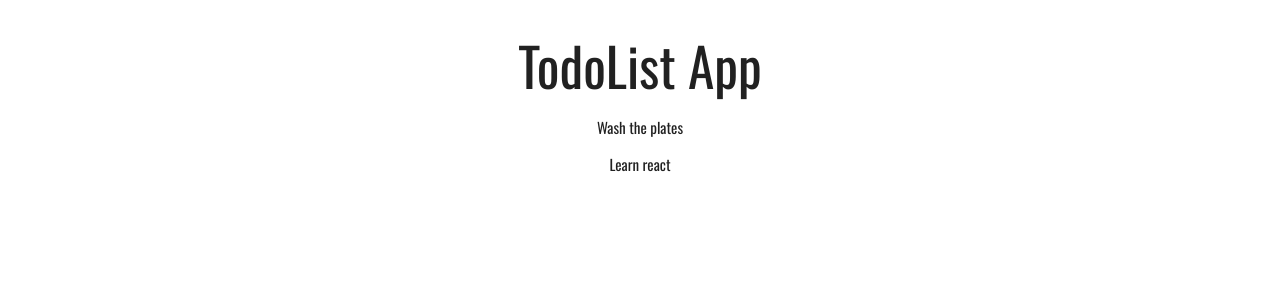
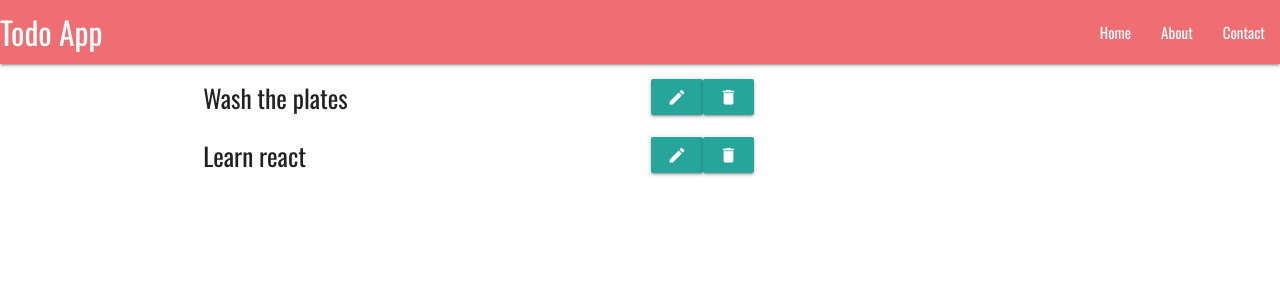
Before and after one commit to adewale2018/todolist-app, a React (Create React App) app: page / in a window 1280 px wide. Shown: the top 300 px of the page. Built offline with nearby package versions, Linux system fonts and the light colour scheme.

Commit message:
Add header component

```diff
--- a/src/components/App.js
+++ b/src/components/App.js
@@ -1,12 +1,15 @@
 import React from "react";
-import TodoList from './TodoList';
+import TodoList from "./TodoList";
+import Header from "./Header";
 import "../App.css";
 
 function App() {
   return (
-    <div className='App'>
-      <h2>TodoList App</h2>
-      <TodoList />
+    <div className=''>
+      <Header />
+      <div className='container'>
+        <TodoList />
+      </div>
     </div>
   );
 }
--- /dev/null
+++ b/src/components/Header.js
@@ -0,0 +1,26 @@
+import React from "react";
+
+const Header = () => {
+  return (
+    <nav style={{marginBottom: '15px'}}>
+      <div className='nav-wrapper'>
+        <a href='/' className='brand-logo'>
+          Todo App
+        </a>
+        <ul id='nav-mobile' className='right hide-on-med-and-down'>
+          <li>
+            <a href='/'>Home</a>
+          </li>
+          <li>
+            <a href='badges.html'>About</a>
+          </li>
+          <li>
+            <a href='collapsible.html'>Contact</a>
+          </li>
+        </ul>
+      </div>
+    </nav>
+  );
+};
+
+export default Header;
--- a/src/components/Todo.js
+++ b/src/components/Todo.js
@@ -6,8 +6,17 @@ class Todo extends Component {
   }
   render() {
     return (
-      <div>
-        <p>{this.props.task}</p>
+      <div className='row'>
+        <span className='flow-text col s6'>{this.props.task}</span>
+        <div className='col s6'>
+          <button className='waves-effect waves-light btn'>
+            <i className='large material-icons'>edit</i>
+          </button>
+          <button className='waves-effect waves-light btn'>
+            <i className='large material-icons'>delete</i>
+          </button>
+        </div>
+        <div className='divider' />
       </div>
     );
   }
```
